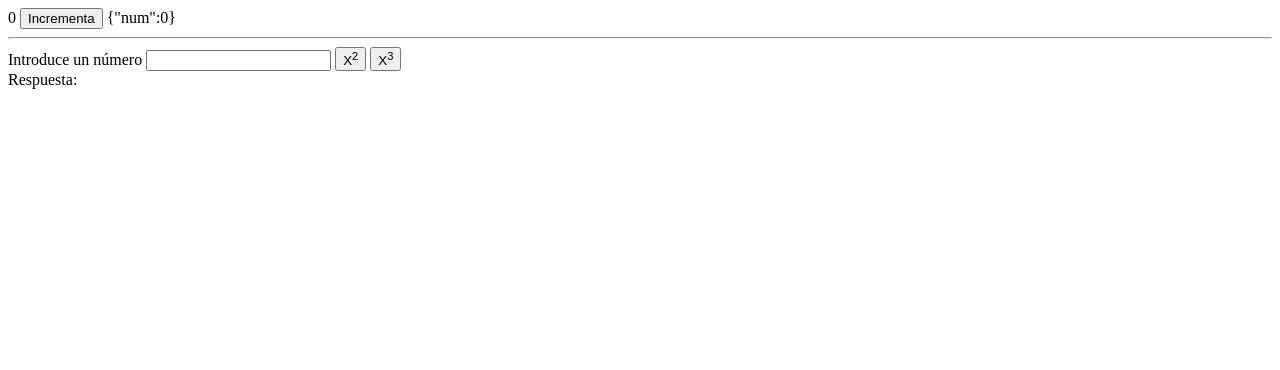
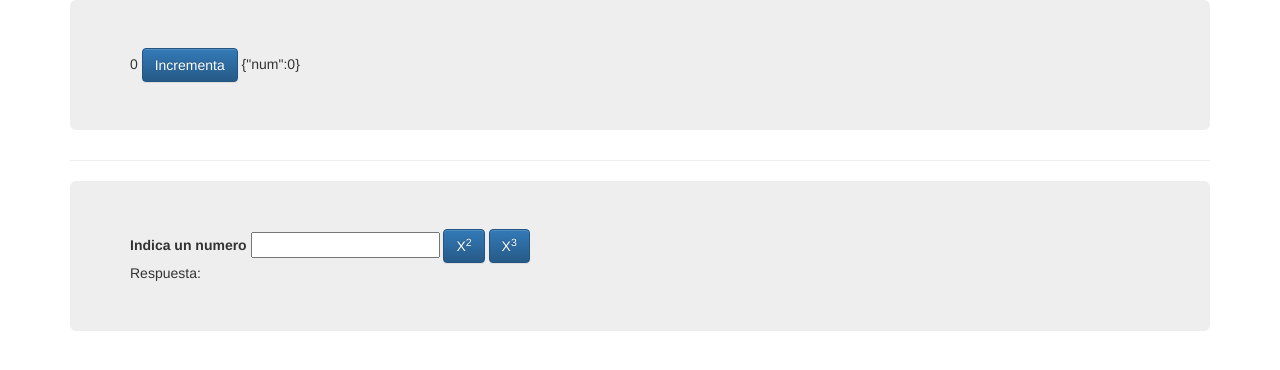
Before and after one commit to ipalbeniz/curso-angularjs, a plain HTML site: page tema06_servicios/index.html in a window 1280 px wide. Drawn offline with nearby package versions, Linux system fonts and the light colour scheme.

Commit message:
Dividir por modulos

```diff
--- a/tema06_servicios/app.js
+++ b/tema06_servicios/app.js
@@ -1,34 +1,3 @@
-/*
- Math module
- */
-angular.module('math', [])
-
-.service('MathService', function () {
-	this.suma = function(num1, num2) {
-		return num1 + num2;
-	};
-	this.resta = function(num1, num2) {
-		return num1 - num2;
-	};
-	this.multiplica = function(num1, num2) {
-		return num1 * num2;
-	};
-	this.divide = function(num1, num2) {
-		return num1 / num2;
-	};
-})
-
-.service('CalculatorService', function (MathService) {
-	this.cuadrado = function(num) {
-		return MathService.multiplica(num, num);
-	};
-	this.cubo = function(num) {
-		return MathService.multiplica(MathService.multiplica(num, num),num);
-	};
-});
-
-
-
 /*
  App module
  */
@@ -39,7 +8,6 @@ angular.module('app', ['math'])
 })
 
 .controller('ContadorController', function($scope, contador, CalculatorService) {
-	console.log('contador: ' + CalculatorService.cuadrado(3));
     $scope.cont = contador;
     $scope.incrementarContador = function() {
         $scope.cont.num++;
--- a/tema06_servicios/index.html
+++ b/tema06_servicios/index.html
@@ -2,25 +2,43 @@
 
 <head>
     <meta http-equiv="Content-Type" content="text/html;charset=utf-8">
+
     <script src="https://ajax.googleapis.com/ajax/libs/angularjs/1.4.8/angular.min.js"></script>
+    <script src="https://ajax.googleapis.com/ajax/libs/jquery/2.1.4/jquery.min.js"></script>
+    <script src="https://maxcdn.bootstrapcdn.com/bootstrap/3.3.6/js/bootstrap.min.js" integrity="sha384-0mSbJDEHialfmuBBQP6A4Qrprq5OVfW37PRR3j5ELqxss1yVqOtnepnHVP9aJ7xS" crossorigin="anonymous"></script>
+    <script src="math.module.js"></script>
     <script src="app.js"></script>
+
+    <!-- Latest compiled and minified CSS -->
+    <link rel="stylesheet" href="https://maxcdn.bootstrapcdn.com/bootstrap/3.3.6/css/bootstrap.min.css" integrity="sha384-1q8mTJOASx8j1Au+a5WDVnPi2lkFfwwEAa8hDDdjZlpLegxhjVME1fgjWPGmkzs7" crossorigin="anonymous">
+
+    <!-- Optional theme -->
+    <link rel="stylesheet" href="https://maxcdn.bootstrapcdn.com/bootstrap/3.3.6/css/bootstrap-theme.min.css" integrity="sha384-fLW2N01lMqjakBkx3l/M9EahuwpSfeNvV63J5ezn3uZzapT0u7EYsXMjQV+0En5r" crossorigin="anonymous">
+
 </head>
 
 <body>
+
+    <div class="container">
+
         <!-- Ejercicio 1 -->
-    <div ng-controller="ContadorController">
+        <div ng-controller="ContadorController" class="jumbotron">
             <span ng-bind="cont.num"></span>
-        <button ng-click="incrementarContador()">Incrementa</button> {{cont}}
+            <button ng-click="incrementarContador()" class="btn btn-primary">Incrementa</button> {{cont}}
         </div>
         <hr>
+
         <!-- Ejercicio 2 -->
-    <div ng-controller="CalculadoraController">
-        Introduce un número
-        <input type="number" ng-model="num">
-        <button ng-click="calcularCuadrado()">X<sup>2</sup></button>
-        <button ng-click="calcularCubo()">X<sup>3</sup></button>
+        <div ng-controller="CalculadoraController" class="jumbotron">
+            <label for="number">Indica un numero</label>
+            <input type="number" ng-model="num" id="number">
+            <button ng-click="calcularCuadrado()" class="btn btn-primary">X<sup>2</sup></button>
+            <button ng-click="calcularCubo()" class="btn btn-primary">X<sup>3</sup></button>
             <div>Respuesta: {{respuesta}}</div>
         </div>
+
+    </div>
+
 </body>
 
 </html>
--- /dev/null
+++ b/tema06_servicios/math.module.js
@@ -0,0 +1,28 @@
+/*
+ Math module
+ */
+angular.module('math', [])
+
+.service('MathService', function () {
+	this.suma = function(num1, num2) {
+		return num1 + num2;
+	};
+	this.resta = function(num1, num2) {
+		return num1 - num2;
+	};
+	this.multiplica = function(num1, num2) {
+		return num1 * num2;
+	};
+	this.divide = function(num1, num2) {
+		return num1 / num2;
+	};
+})
+
+.service('CalculatorService', function (MathService) {
+	this.cuadrado = function(num) {
+		return MathService.multiplica(num, num);
+	};
+	this.cubo = function(num) {
+		return MathService.multiplica(MathService.multiplica(num, num),num);
+	};
+});
```
Lines whose indentation alone changed are shown as unchanged.
